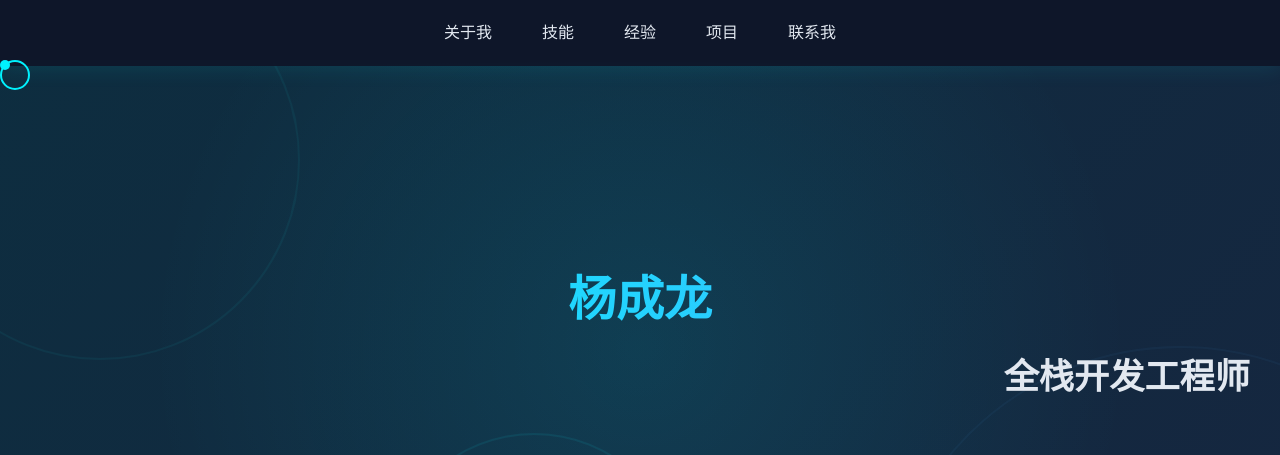
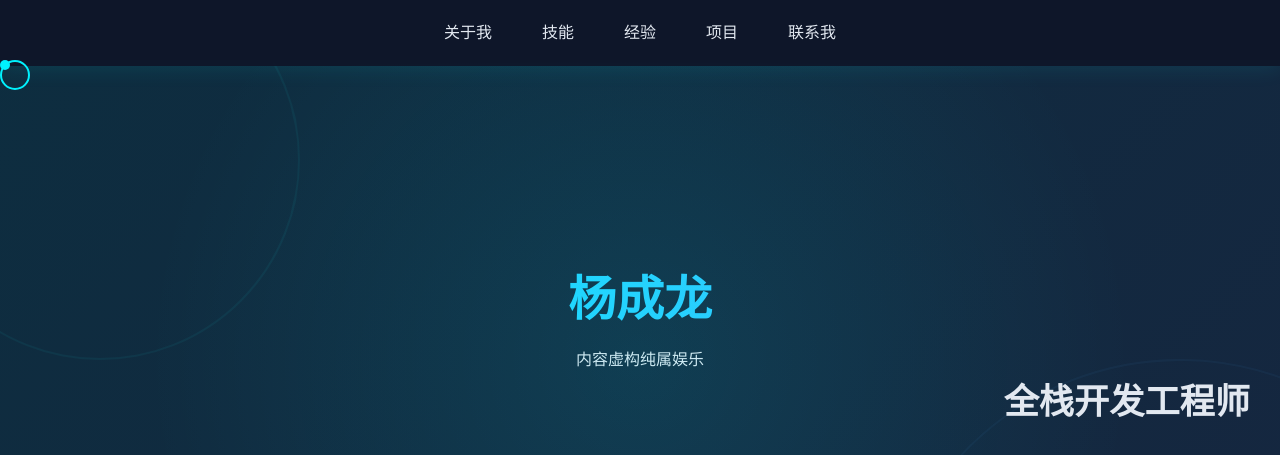
Before and after one commit to YCLzhuisuai/YCLzhuisuai.github.io, a plain HTML site: page index.html in a window 1280 px wide. Shown: the top 455 px of the page. Drawn offline with Linux system fonts and the light colour scheme.

Commit message:
Update index.html

```diff
--- a/index.html
+++ b/index.html
@@ -32,6 +32,7 @@
             </div>
             <div class="container">
                 <h1>杨成龙</h1>
+                <p class="hero-subtitle">内容虚构纯属娱乐</p>
                 <h2 class="glitch-text">全栈开发工程师</h2>
                 <div class="tech-description">
                     <span class="typing-text"></span>
```
